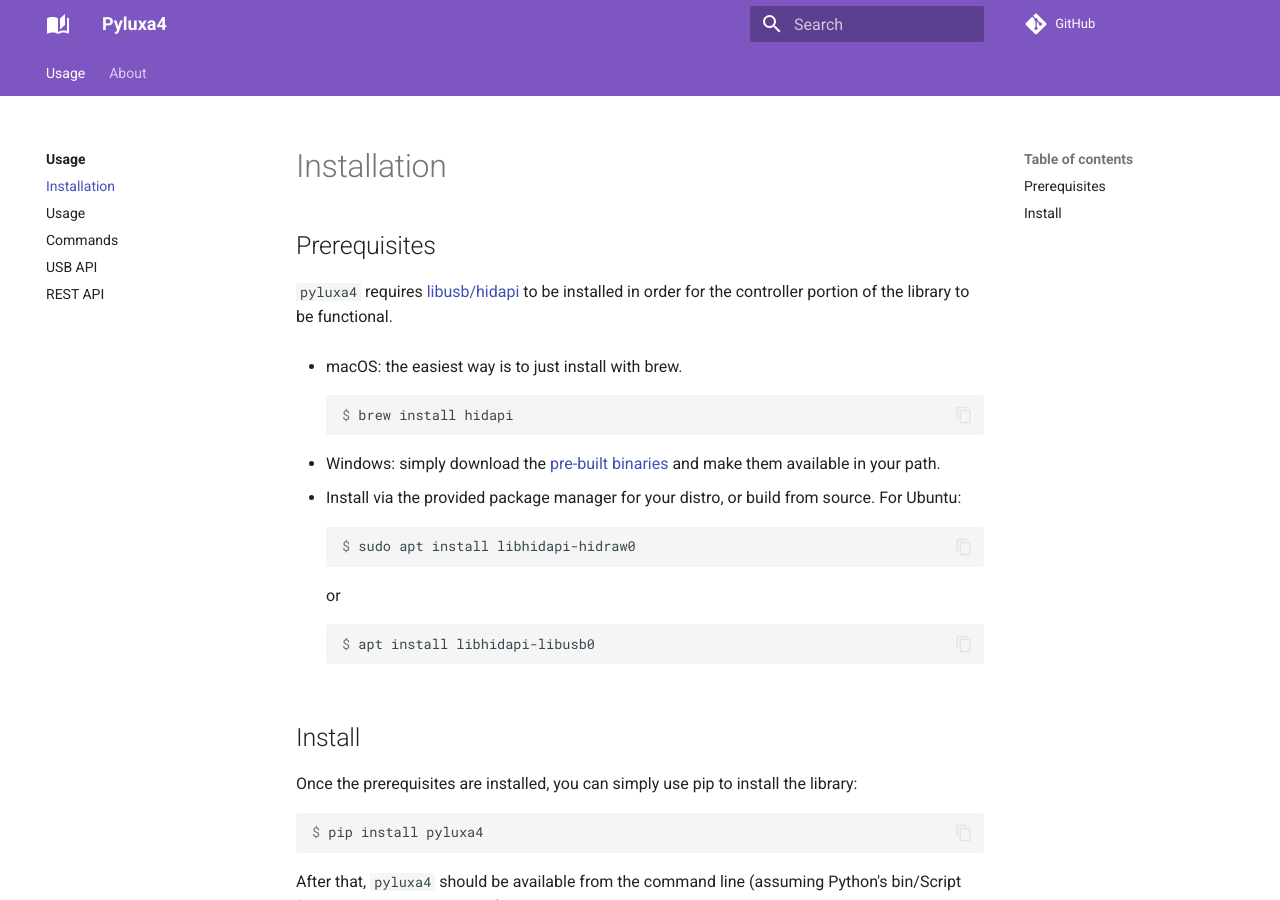
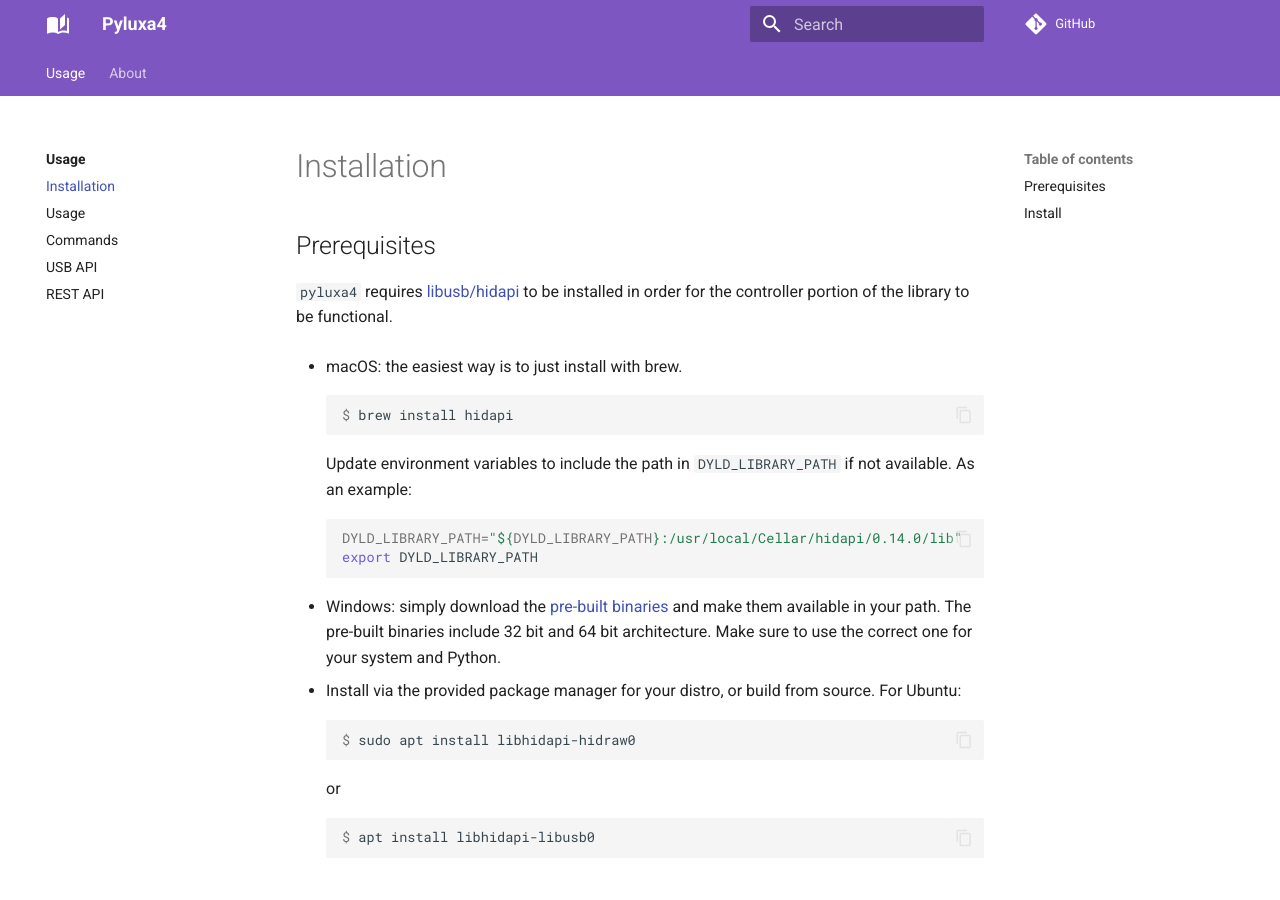
Before and after one commit to facelessuser/pyluxa4, an MkDocs documentation site: the page built from docs/src/markdown/install.md, in a window 1280 px wide and 900 px high. Built offline with MkDocs 1.6.1 and Material for MkDocs 9.7.7, drawn with Linux system fonts in a browser that asks for light colours; comment, search, counter and statistics services are not loaded.

Commit message:
Document making hidapi available in library load path on macOS

````diff
--- a/docs/src/markdown/install.md
+++ b/docs/src/markdown/install.md
@@ -11,8 +11,16 @@
     $ brew install hidapi
     ```
 
--   Windows: simply download the [pre-built binaries][hidapi-binaries] and make them
-    available in your path.
+    Update environment variables to include the path in `DYLD_LIBRARY_PATH` if not available. As an example:
+
+    ```bash
+    DYLD_LIBRARY_PATH="${DYLD_LIBRARY_PATH}:/usr/local/Cellar/hidapi/0.14.0/lib"
+    export DYLD_LIBRARY_PATH
+    ```
+
+-   Windows: simply download the [pre-built binaries][hidapi-binaries] and make them available in your path. The
+    pre-built binaries include 32 bit and 64 bit architecture. Make sure to use the correct one for your system and
+    Python.
 
 -   Install via the provided package manager for your distro, or build from source. For Ubuntu:
 
````
